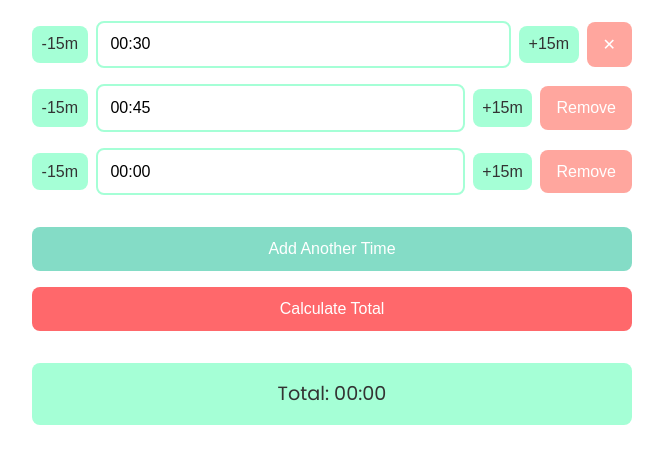
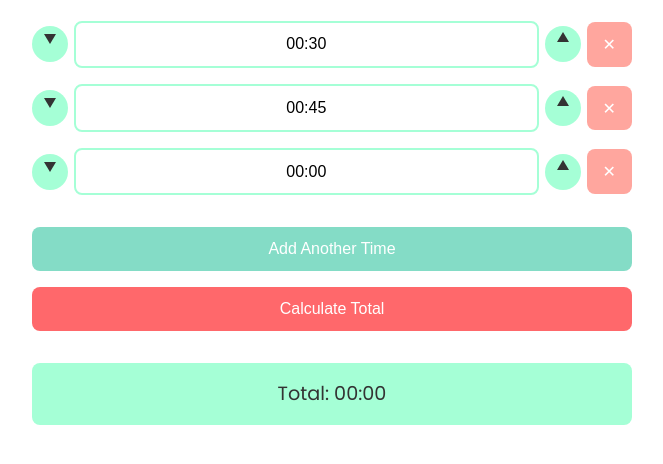
Before and after one commit to Raya3/tymsom, a plain HTML site: page index.html in a window 1280 px wide. Shown: the part 108-572 px from the top of the page, without its empty margins (308-971 px from the left). Drawn offline with Linux system fonts and the light colour scheme.

Commit message:
arrow buttons

```diff
--- a/index.html
+++ b/index.html
@@ -12,24 +12,36 @@
     <div id="inputs">
         <!-- Box 1 (30 min) -->
         <div class="time-input">
-            <button class="adjust-btn minus">-15m</button>
+            <button class="adjust-btn minus" aria-label="Subtract 15 minutes">
+            <span class="arrow-down"></span>
+            </button>
             <input type="text" class="time" placeholder="HH:MM" value="00:30">
-            <button class="adjust-btn plus">+15m</button>
+            <button class="adjust-btn plus" aria-label="Add 15 minutes">
+            <span class="arrow-up"></span>
+            </button>
             <button class="remove-btn">✕</button>
         </div>
         <!-- Box 2 (45 min) -->
         <div class="time-input">
-            <button class="adjust-btn minus">-15m</button>
+            <button class="adjust-btn minus" aria-label="Subtract 15 minutes">
+            <span class="arrow-down"></span>
+            </button>
             <input type="text" class="time" placeholder="HH:MM" value="00:45">
-            <button class="adjust-btn plus">+15m</button>
-            <button class="remove-btn">Remove</button>
+            <button class="adjust-btn plus" aria-label="Add 15 minutes">
+            <span class="arrow-up"></span>
+            </button>
+            <button class="remove-btn">✕</button>
         </div>
         <!-- Box 3 (empty) -->
         <div class="time-input">
-            <button class="adjust-btn minus">-15m</button>
+            <button class="adjust-btn minus" aria-label="Subtract 15 minutes">
+            <span class="arrow-down"></span>
+            </button>
             <input type="text" class="time" placeholder="HH:MM" value="00:00">
-            <button class="adjust-btn plus">+15m</button>
-            <button class="remove-btn">Remove</button>
+            <button class="adjust-btn plus" aria-label="Add 15 minutes">
+            <span class="arrow-up"></span>
+            </button>
+            <button class="remove-btn">✕</button>
         </div>
     </div>
     <button id="add-btn">Add Another Time</button>
--- a/style.css
+++ b/style.css
@@ -101,3 +101,57 @@ button:hover {
   gap: 8px; /* Reduced gap for compact layout */
   align-items: center;
 }
+
+/* Modern Arrow Buttons */
+.adjust-btn {
+  width: 36px;
+  height: 36px;
+  padding: 0;
+  background-color: var(--secondary);
+  border: none;
+  border-radius: 50%;
+  display: grid;
+  place-items: center;
+  cursor: pointer;
+  transition: all 0.2s ease;
+}
+
+.adjust-btn:hover {
+  background-color: var(--primary);
+  transform: scale(1.1);
+}
+
+.adjust-btn:active {
+  transform: scale(0.95);
+}
+
+/* Pure CSS Triangles */
+.adjust-btn::before {
+  content: "";
+  width: 0;
+  height: 0;
+  border-left: 6px solid transparent;
+  border-right: 6px solid transparent;
+}
+
+.plus::before {
+  border-bottom: 10px solid var(--text);
+  margin-bottom: 2px;
+}
+
+.minus::before {
+  border-top: 10px solid var(--text);
+  margin-top: 2px;
+}
+
+/* Compact Input Group Layout */
+.time-input {
+  display: flex;
+  gap: 6px;
+  align-items: center;
+}
+
+.time-input input {
+  flex: 1;
+  text-align: center;
+}
```
